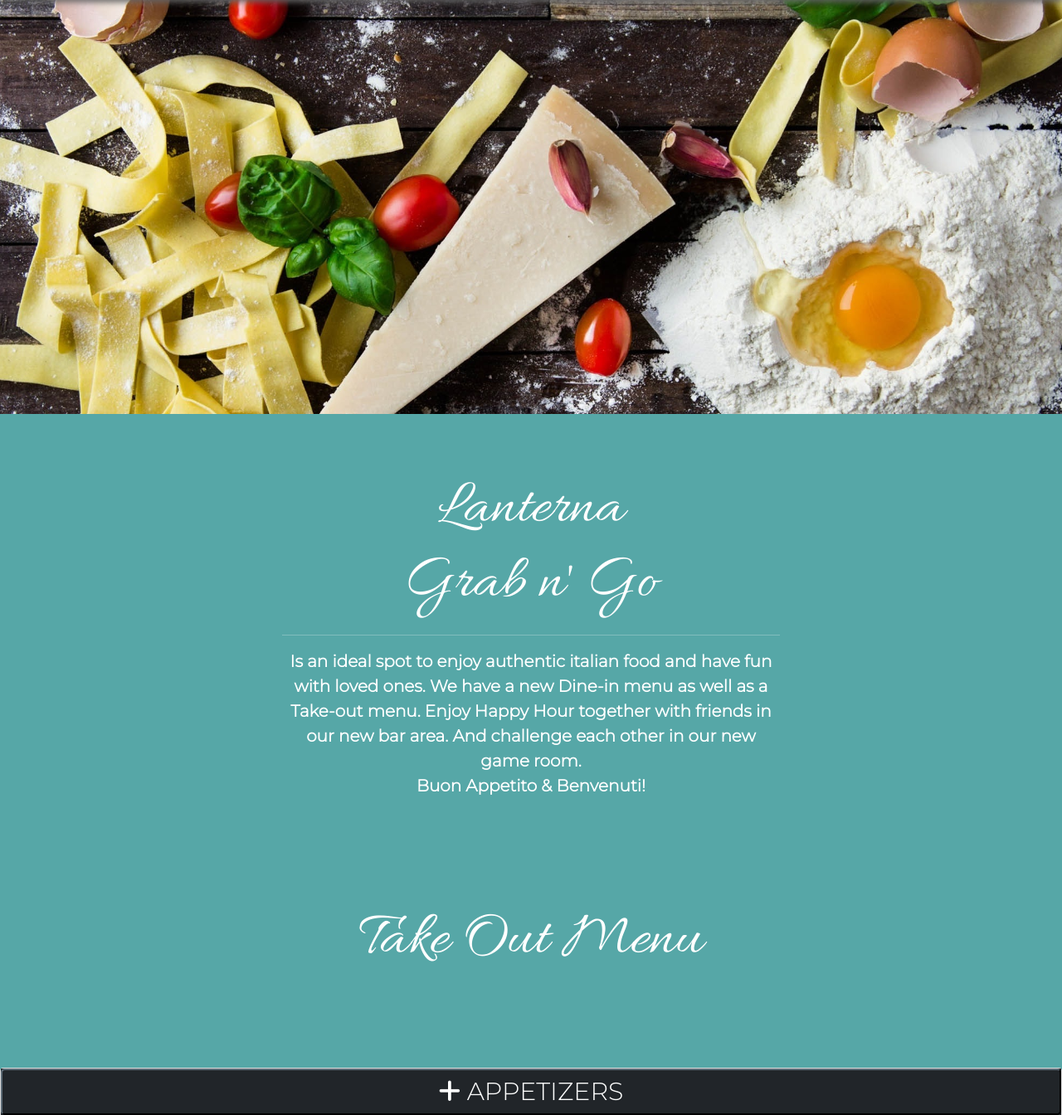
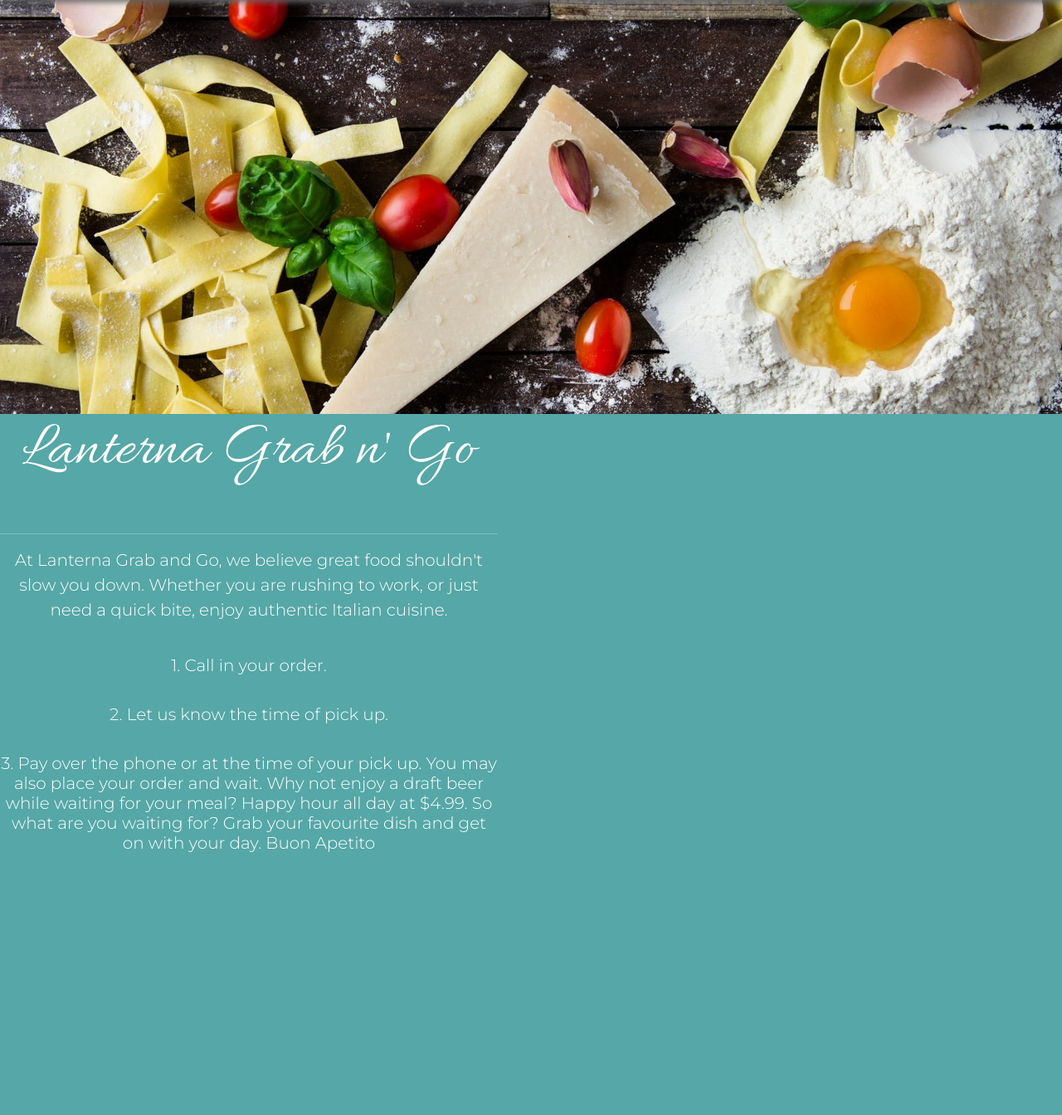
Before and after one commit to Fabscg/lanterna-marketplace, a PHP site: page /public/index.html in a window 1280 px wide. Shown: the part 73-1417 px from the top of the page at 83% size. Run offline with PHP 8.4, Linux system fonts and the light colour scheme; some libraries are stand-ins or nearby versions.

Commit message:
added steps to order and take out

```diff
--- a/public/index.html
+++ b/public/index.html
@@ -89,24 +89,29 @@
             </div>
         </div>
     </header>
-    <div class="container-restaurant">
+    <section class="container-restaurant">
         <div class="about-text">
             <span class="dot">
-            <h2 class="our-restaurant text-center align-center">Lanterna<br>
-                Grab n' Go
-            </h2>
+                <h2 class="our-restaurant text-center align-center">Lanterna Grab n' Go</h2>
+            </span><br>
             <hr>
-            <p>Is an ideal spot to enjoy authentic italian food and have fun with loved ones. We have a new Dine-in menu as well as a Take-out menu. Enjoy Happy Hour together with friends in our new bar area. And challenge each other in our new game room.<br>
-                Buon Appetito & Benvenuti!</p>
-            </p>
-        </span>
+            <p>
+                At Lanterna Grab and Go, we believe great food shouldn't slow you down.
+                Whether you are rushing to work, or just need a quick bite, enjoy authentic Italian cuisine.
+            </p><br>
+
+            <div class="container-steps">
+                <p>1. Call in your order.</p><br>
+                <p>2. Let us know the time of pick up.</p><br>
+                <p>3. Pay over the phone or at the time of your pick up. You may also place your order and wait. Why not enjoy a draft beer while waiting for your meal? Happy hour all day at $4.99. So what are you waiting for? Grab your favourite dish and get on with your day. Buon Apetito</p>
+            </div>
         </div>
-
-    </div>
+    </section>
 
     <section class="menu">
-        <h2 id="menu-food">Take Out Menu</h2>
+
         <div class="accordion" id="accordionExample">
+            <h2 id="menu-food" class="text-center my-4" style="line-height: 1.2;">Take Out Menu</h2>
 
             <div class="accordion-item">
                 <h2 class="accordion-header bg-dark" id="headingTwo">
@@ -135,7 +140,7 @@
                                     <td>Fresh bread topped with garlic. (Optional Mozzarella Cheese)</td>
                                     <td>$6 <br>
 
-                                    <u>w/cheesse $8</u></td>
+                                    <u>w/cheese $8</u></td>
                             </tr>
                             <tr>
                                 <th scope="row">CAESAR SALAD</th>
@@ -154,7 +159,7 @@
                                 <th scope="row">HOUSE SALAD</th>
                                     <td></td>
                                     <td>Lettuce, tomatoes, cucumber with oregano tossed in olive oil &
-                                        balsamic vinegar dressin.</td>
+                                        balsamic vinegar dressing.</td>
                                     <td><u>$15</u></td>
                             </tr>
                             <tr>
--- a/public/style.css
+++ b/public/style.css
@@ -40,7 +40,6 @@ h5 {
 
 p {
     font-size: 20px;
-    padding-bottom: 20px;
 }
 th{
     font-size: 20px;
@@ -63,13 +62,22 @@ th{
 
 .openingHours-title,
 .contact-title,
-#menu-food,
 .our-restaurant {
     text-align: center;
-    padding-top:50px;
+    padding-top: 0;
     font-family: 'Allura', cursive;
     font-size: 75px;
 }
+
+#menu-food {
+    text-align: center;
+    margin-top: 50px;  /* Adds space ABOVE the menu */
+    font-family: 'Allura', cursive;
+    font-size: 75px;
+    line-height: 1.2;
+    padding-top: 0; /* Remove unnecessary padding */
+}
+
 
 .navbar-toggler {
     display:block;
@@ -147,12 +155,22 @@ th{
     align-items: center;
     border-radius: 50px;
 }
+.container-steps {
+    display: flex !important;
+    flex-direction: column !important;
+    align-items: center !important;
+    padding-bottom: 100px !important;
+    line-height: normal;
+    margin-bottom: 200px;
+}
+
 
 .about-text {
     max-width: 600px;
-    height:500px;
+    height:fit-content;
     display:block;
     justify-content: center!important;
+    align-items: center;
 }
 
 .our-restaurant {
@@ -162,13 +180,12 @@ th{
 }
 
 .container-restaurant {
-    margin: 20px auto;
-    padding: 20px auto;
+    padding: 50px auto;
     justify-content:center;
     display:flex;
-    width:600px;text-align: center;
+    width:600px;
+    text-align: center;
 }
-
 
 /* SECTION MENU */
 .specials-button{
@@ -662,6 +679,14 @@ footer {
         width: 100%;
         min-height: 100vh;
     }
+    .container-steps {
+        display: flex !important;
+        flex-direction: column !important;
+        align-items: center !important;
+        padding-bottom: 200px !important;
+        line-height: normal;
+        margin-bottom: 200px;
+    }
 
     .our-restaurant,
     .opening-hours {
```
Also changed, not shown: 1 other file.
